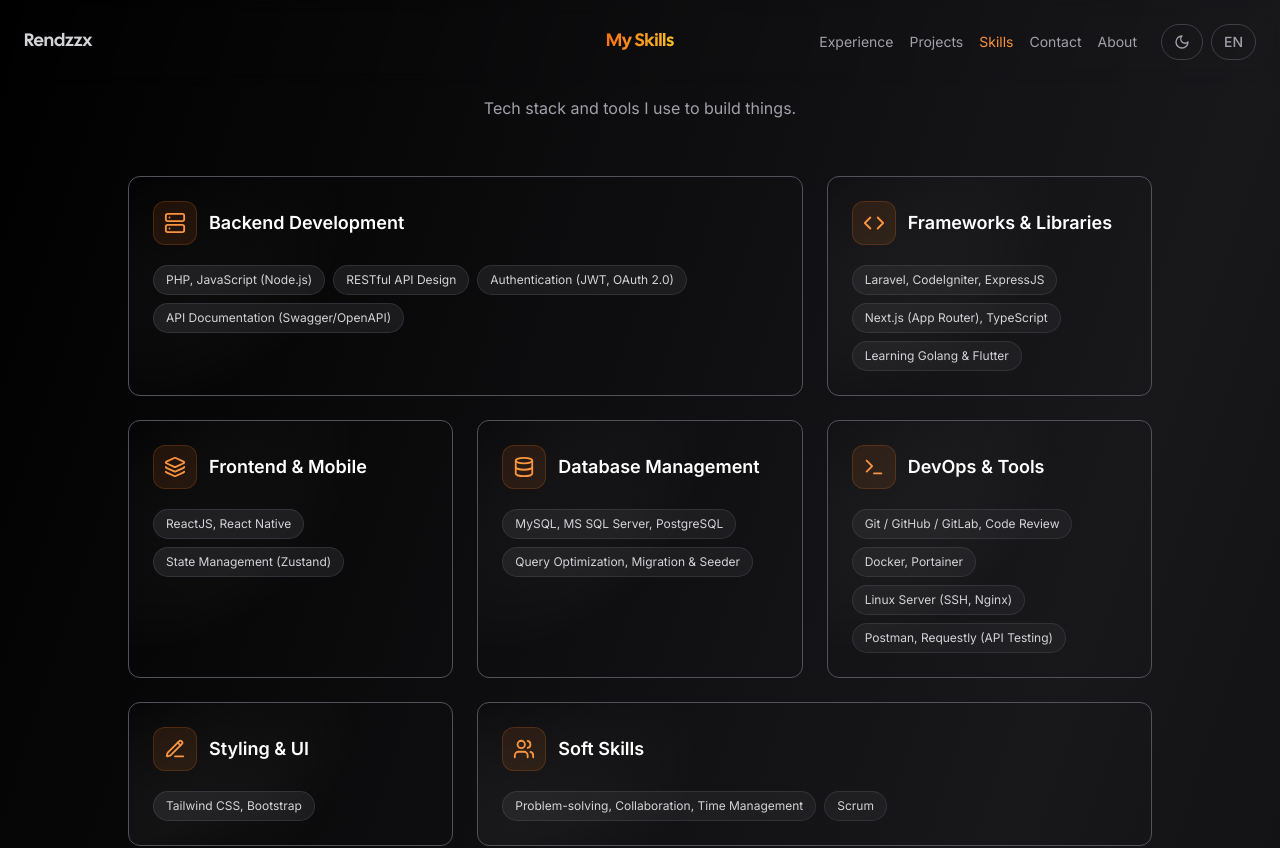
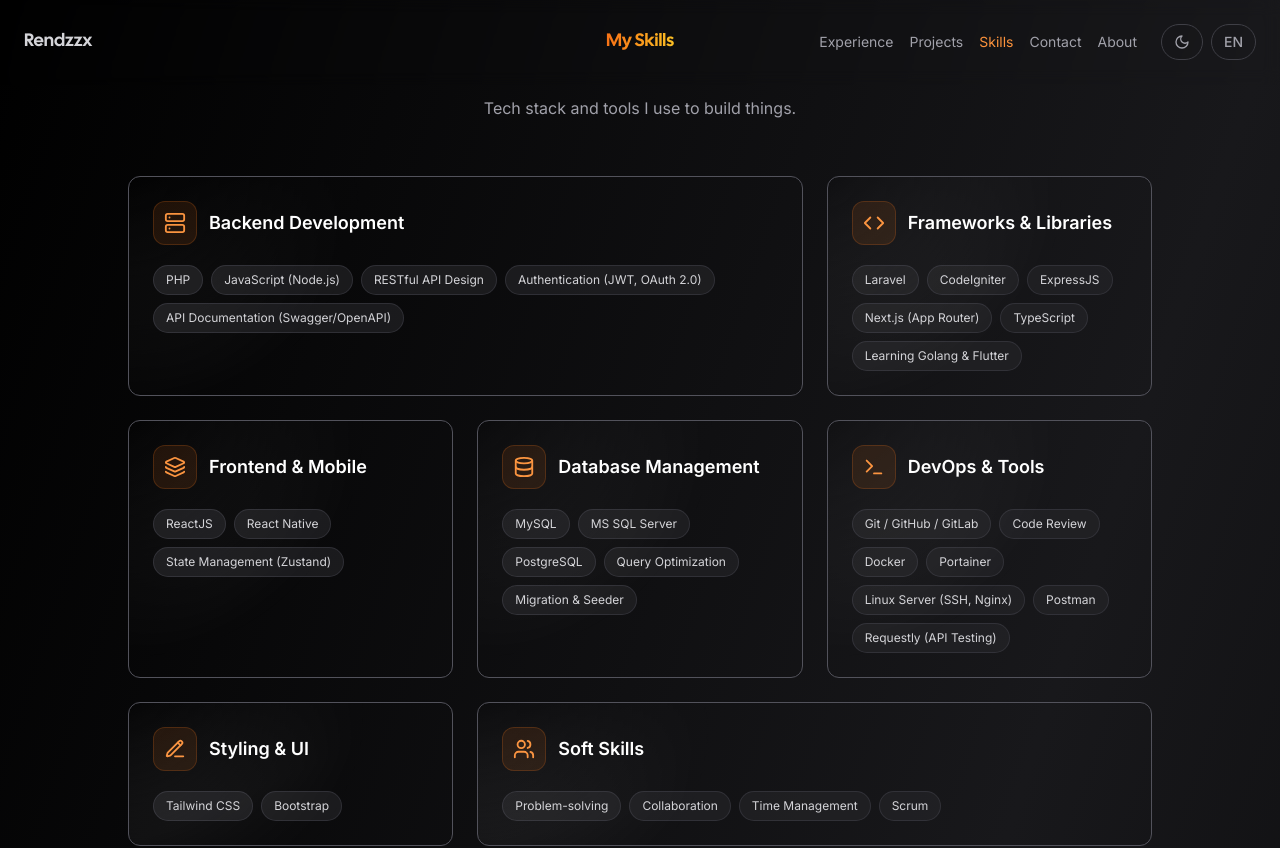
Before and after one commit to rendzzx/rendzzx.com, a Next.js app: page /skills in a window 1280 px wide. Shown: the top 848 px of the page. Built offline with nearby package versions, Linux system fonts and the light colour scheme; what tailwindcss-debug-screens would draw is missing.

Commit message:
feat: split composite skills into individual chips

```diff
--- a/app/skills/skills-client-wrapper.tsx
+++ b/app/skills/skills-client-wrapper.tsx
@@ -20,6 +20,29 @@
 import {simpleMarkdownToHtml} from "@/util/markdown-parser";
 import {siteConfig} from "@/util/site-config";
 import type {Certification} from "@/util/certification";
+
+function splitSkills(value: string): string[] {
+  const parts: string[] = [];
+  let depth = 0;
+  let current = "";
+
+  for (const char of value) {
+    if (char === "(") depth++;
+    else if (char === ")") depth = Math.max(0, depth - 1);
+
+    if (char === "," && depth === 0) {
+      parts.push(current.trim());
+      current = "";
+    } else {
+      current += char;
+    }
+  }
+
+  const last = current.trim();
+  if (last) parts.push(last);
+
+  return parts.filter(Boolean);
+}
 
 interface SkillsClientWrapperProps {
   certificationsByLocale: Record<string, Certification[]>;
@@ -140,14 +163,16 @@
                   </h3>
                 </div>
                 <div className="flex flex-wrap gap-2">
-                  {skill.details.map((detail) => (
-                    <span
-                      key={detail}
-                      className="text-xs px-3 py-1.5 rounded-full bg-zinc-100 text-zinc-700 border border-zinc-200 dark:bg-zinc-800/60 dark:text-zinc-300 dark:border-zinc-700/60"
-                    >
-                      {detail}
-                    </span>
-                  ))}
+                  {skill.details
+                    .flatMap((detail) => splitSkills(detail))
+                    .map((item) => (
+                      <span
+                        key={item}
+                        className="text-xs px-3 py-1.5 rounded-full bg-zinc-100 text-zinc-700 border border-zinc-200 dark:bg-zinc-800/60 dark:text-zinc-300 dark:border-zinc-700/60"
+                      >
+                        {item}
+                      </span>
+                    ))}
                 </div>
               </div>
             </Card>
```
